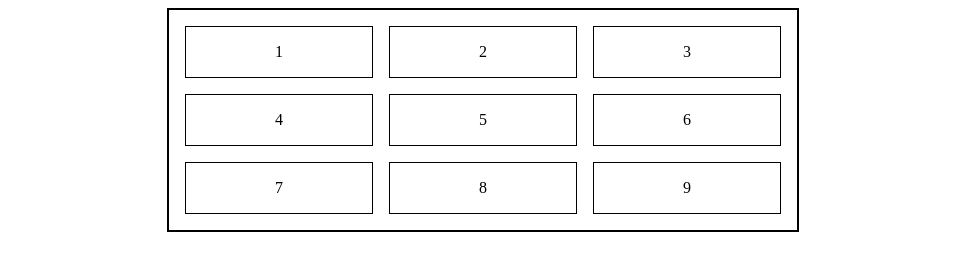
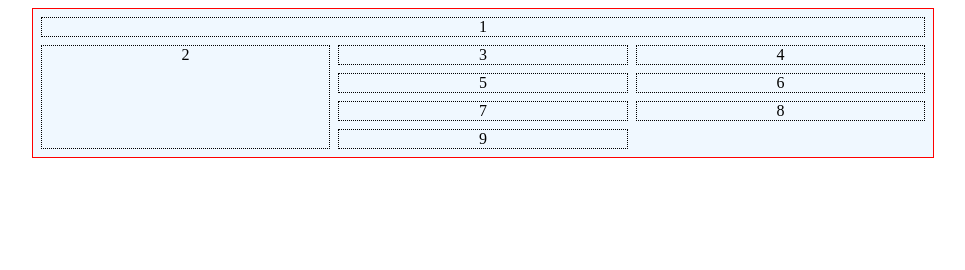
Before and after one commit to MayeDay/Sabio-HTML-CSS-Intro, a plain HTML site: page GridLayout.html in a window 1280 px wide. Shown: the whole page, without its empty margins (157-1122 px from the left). Drawn offline with Linux system fonts and the light colour scheme.

Commit message:
grid size testing

```diff
--- a/GridLayout.css
+++ b/GridLayout.css
@@ -1,35 +1,25 @@
-
 .grid-container {
-
-  width: 50%;
-  margin: auto;
-  box-sizing: border-box;
-  display:grid;
-  grid-template-columns: 1fr 1fr 1fr;
-  gap: 1em;
-  border: solid black 2px;
-  padding: 1em;
-
-
+display: grid;
+grid-template-columns: 1fr 1fr 1fr;
+background-color: aliceblue;
+border: solid .1rem red;
+gap: .5rem;
+padding: .5rem;
+width: 70%;
+margin: auto;
 }
 
-.grid-container >.grid-item {
-  border: solid 1px black;
+.grid-container >.grid-item{
   text-align: center;
-  padding: 1rem;
-
+  border: dotted .05rem black;
 }
 
-/* .grid-container > div:nth-child(1) {
-  box-sizing: border-box;
-  margin: 5px;
-  width: 30%;
-  padding: 10px;
-  background-color: aqua;
-  display: inline-block;
+.grid-container >.grid-item:nth-child(1){
   grid-column-start: 1;
-  grid-column-end: nine;
-  grid-row-start: row1-start;
-  grid-row-end: 3;  border: dashed red 1px;
-  display: inline-block;
-} */
+  grid-column-end: 4;
+}
+
+.grid-container >.grid-item:nth-child(2){
+  grid-row-start: 2;
+  grid-row-end: 6;
+}
--- a/GridLayout.html
+++ b/GridLayout.html
@@ -1,15 +1,14 @@
-<!DOCTYPE html>
+<!doctype html>
+
 <html>
-<link rel="stylesheet" href="GridLayout.css">
 
 <head>
-  <title>Grid Layout Practice</title>
+  <title></title>
+  <link rel="stylesheet" href="GridLayout.css">
 </head>
 
 <body>
-
   <div class="grid-container">
-
     <div class="grid-item">1</div>
     <div class="grid-item">2</div>
     <div class="grid-item">3</div>
@@ -19,8 +18,8 @@
     <div class="grid-item">7</div>
     <div class="grid-item">8</div>
     <div class="grid-item">9</div>
+  </div>
 
-  </div>
 </body>
 
 </html>
```
